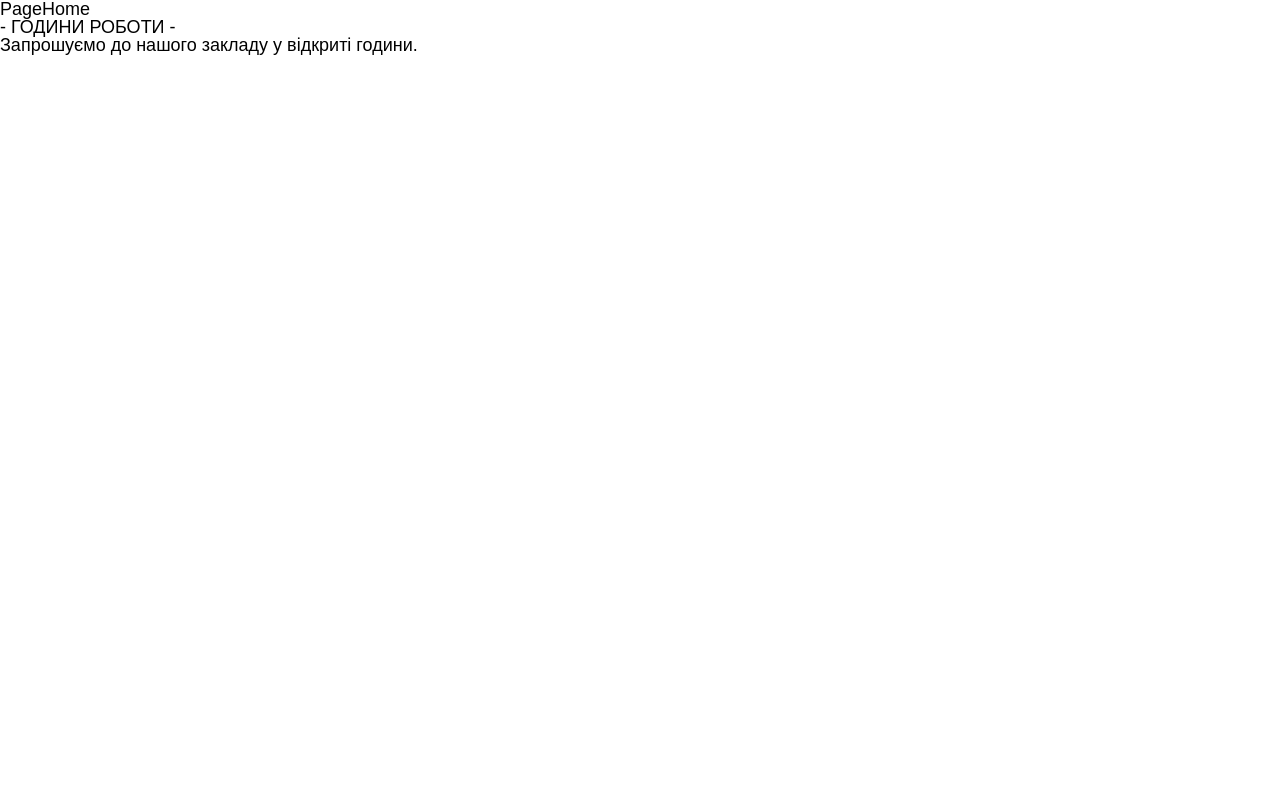
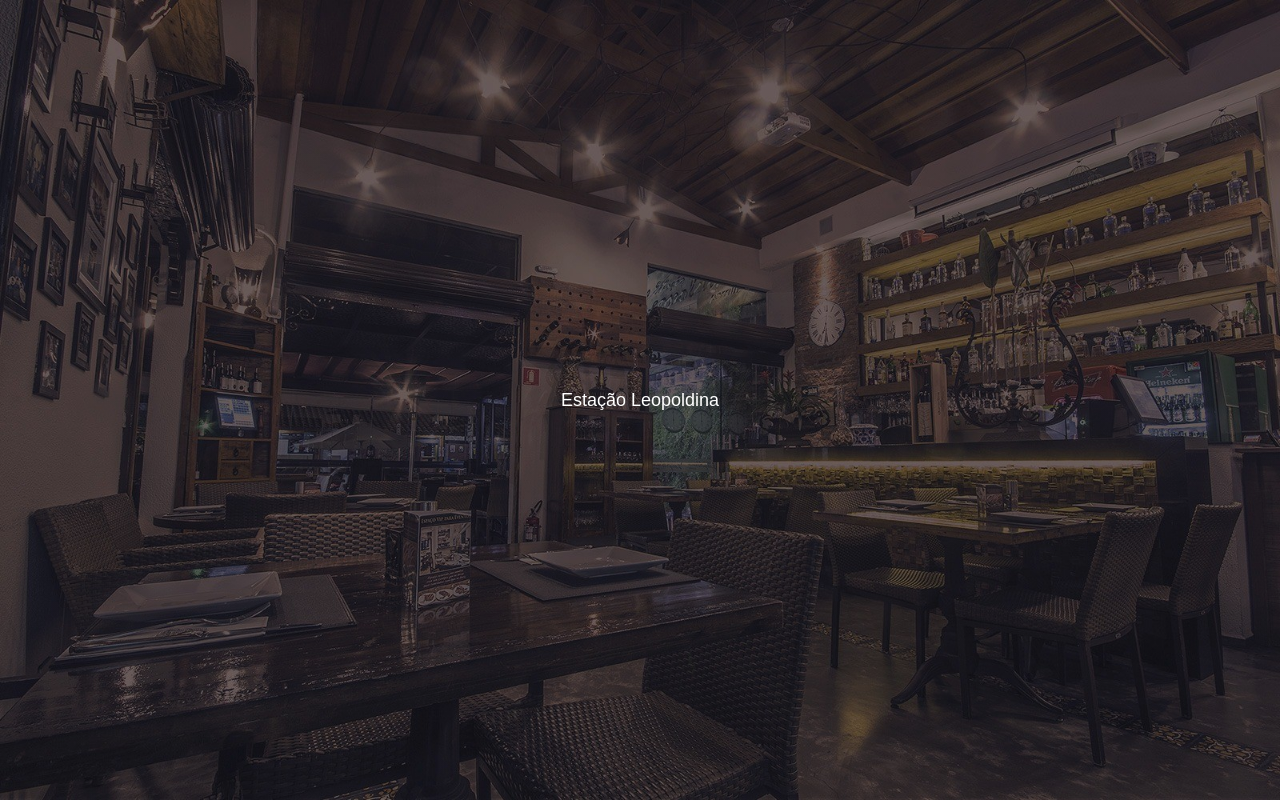
Before and after one commit to MEDOYED/restaurant-layout-template, a React (Vite) app: page / in a window 1280 px wide. Built offline with nearby package versions, Linux system fonts and the light colour scheme.

Commit message:
layout(SectionHero)

```diff
--- a/src/pages/PageHome/PageHome.tsx
+++ b/src/pages/PageHome/PageHome.tsx
@@ -1,11 +1,12 @@
 import SectionOpeningHours from "../../widgets/SectionOpeningHours/SectionOpeningHours";
+import SectionHero from "../../widgets/sections/SectionHero/SectionHero";
 
 import "./PageHome.module.scss";
 
 const PageHome = () => {
   return (
     <main>
-      PageHome
+      <SectionHero />
       <SectionOpeningHours />
     </main>
   );
--- a/src/widgets/sections/HeroSection/HeroSection.module.scss
+++ /dev/null
@@ -1,3 +0,0 @@
-.heroSection {
-  background: red;
-}
--- /dev/null
+++ b/src/widgets/sections/SectionHero/SectionHero.module.scss
@@ -0,0 +1,25 @@
+.heroSection {
+  position: relative;
+
+  display: flex;
+  flex-direction: column;
+  align-items: center;
+
+  min-height: 100vh;
+
+  background-image:
+    linear-gradient(rgba(0, 0, 0, 0.1), rgba(0, 0, 0, 0.1)),
+    url("/imgs/hero-img.jpg");
+  background-size: cover;
+  background-position: center;
+  background-repeat: no-repeat;
+
+  .companyName {
+    position: absolute;
+    left: 50%;
+    top: 50%;
+    translate: -50% -50%;
+
+    color: white;
+  }
+}
--- a/src/widgets/sections/HeroSection/HeroSection.tsx
+++ b/src/widgets/sections/SectionHero/SectionHero.tsx
@@ -1,8 +1,8 @@
 import dataProject from "../../../shared/data/dataProject";
 
-import cn from "./HeroSection.module.scss";
+import cn from "./SectionHero.module.scss";
 
-const HeroSection = () => {
+const SectionHero = () => {
   return (
     <section className={cn.heroSection}>
       <h1 className={cn.companyName}>{dataProject.companyName}</h1>
@@ -10,4 +10,4 @@ const HeroSection = () => {
   );
 };
 
-export default HeroSection;
+export default SectionHero;
```
